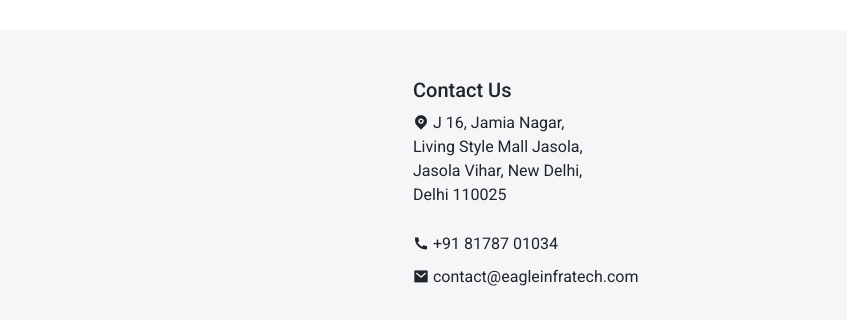
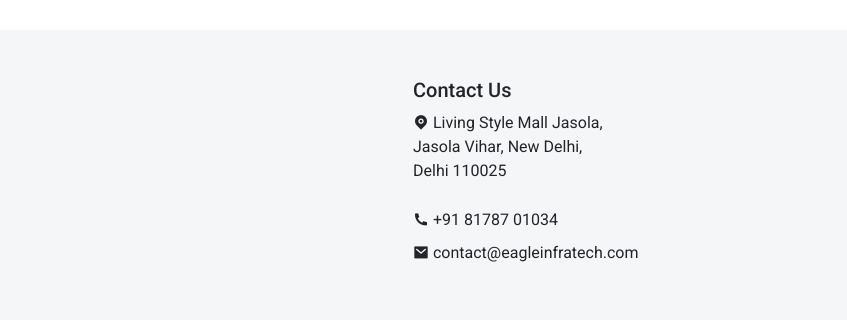
Before and after one commit to DanishCodebase/eagleinfratech, a plain HTML site: page index.html in a window 1280 px wide. Shown: the part 7217-7537 px from the top of the page, 433-1280 px from the left. Drawn offline with nearby package versions, Linux system fonts and the light colour scheme.

Commit message:
address change

```diff
--- a/index.html
+++ b/index.html
@@ -1094,7 +1094,7 @@
             <ul class="nav flex-column">
               <li><h5>Contact Us</h5></li>
               <li class="nav-item mb-4">
-                <i class="ri-map-pin-fill"></i> J 16, Jamia Nagar,<br />
+                <i class="ri-map-pin-fill"></i>
                 Living Style Mall Jasola,<br />
                 Jasola Vihar, New Delhi,<br />
                 Delhi 110025
```
